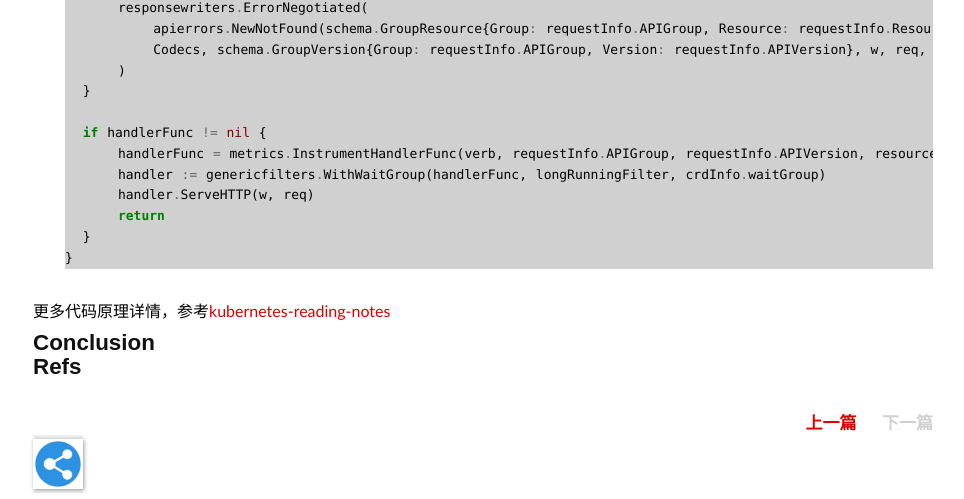
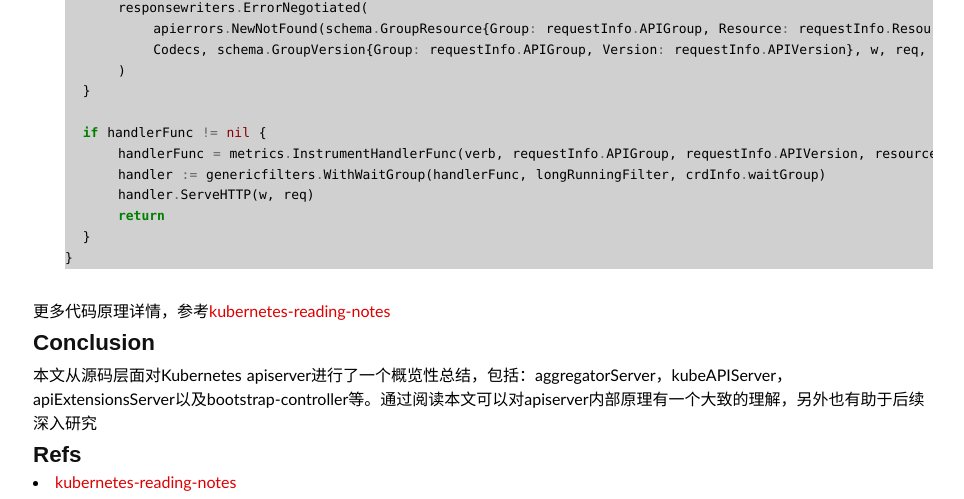
Before and after one commit to duyanghao/duyanghao.github.io, a Jekyll site: the page built from _posts/2020-12-22-kubernetes-apiserver-overview.md, in a window 1280 px wide and 900 px high, scrolled down 37159 px, cut to the strip 0-499 px from the top of the window. Shown: the whole strip, without its empty margins (157-1121 px from the left). Built offline with Jekyll 4.4.1, drawn with Linux system fonts in a browser that asks for light colours; some web fonts are replaced; comment, search, counter and statistics services are not loaded.

Commit message:
update kubernetes apiserver overview
Signed-off-by: duyanghao <1294057873@qq.com>

```diff
--- a/_posts/2020-12-22-kubernetes-apiserver-overview.md
+++ b/_posts/2020-12-22-kubernetes-apiserver-overview.md
@@ -1759,4 +1759,8 @@ apiExtensionsServer主要负责CustomResourceDefinition（CRD）apiResources以
 
 ## Conclusion
 
+本文从源码层面对Kubernetes apiserver进行了一个概览性总结，包括：aggregatorServer，kubeAPIServer，apiExtensionsServer以及bootstrap-controller等。通过阅读本文可以对apiserver内部原理有一个大致的理解，另外也有助于后续深入研究
+
 ## Refs
+
+* [kubernetes-reading-notes](https://github.com/duyanghao/kubernetes-reading-notes/tree/master/core/api-server)
```
